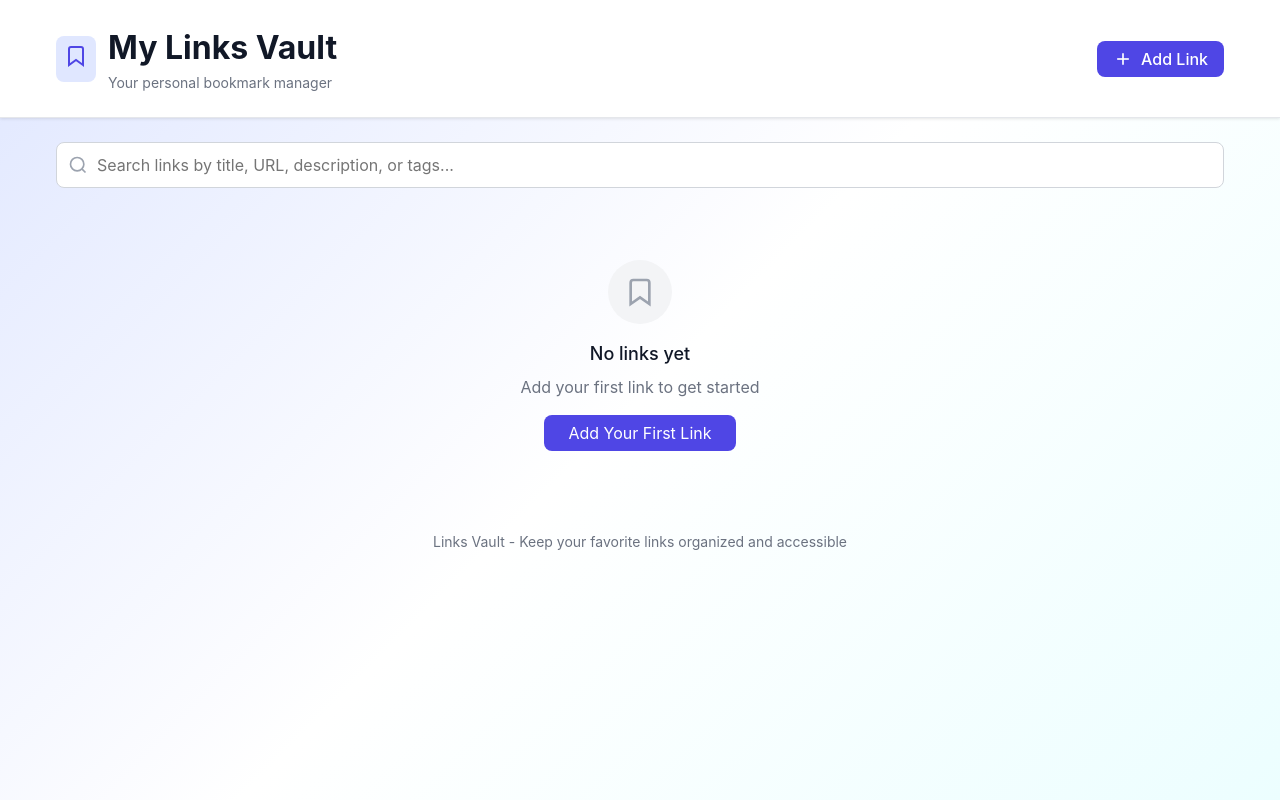
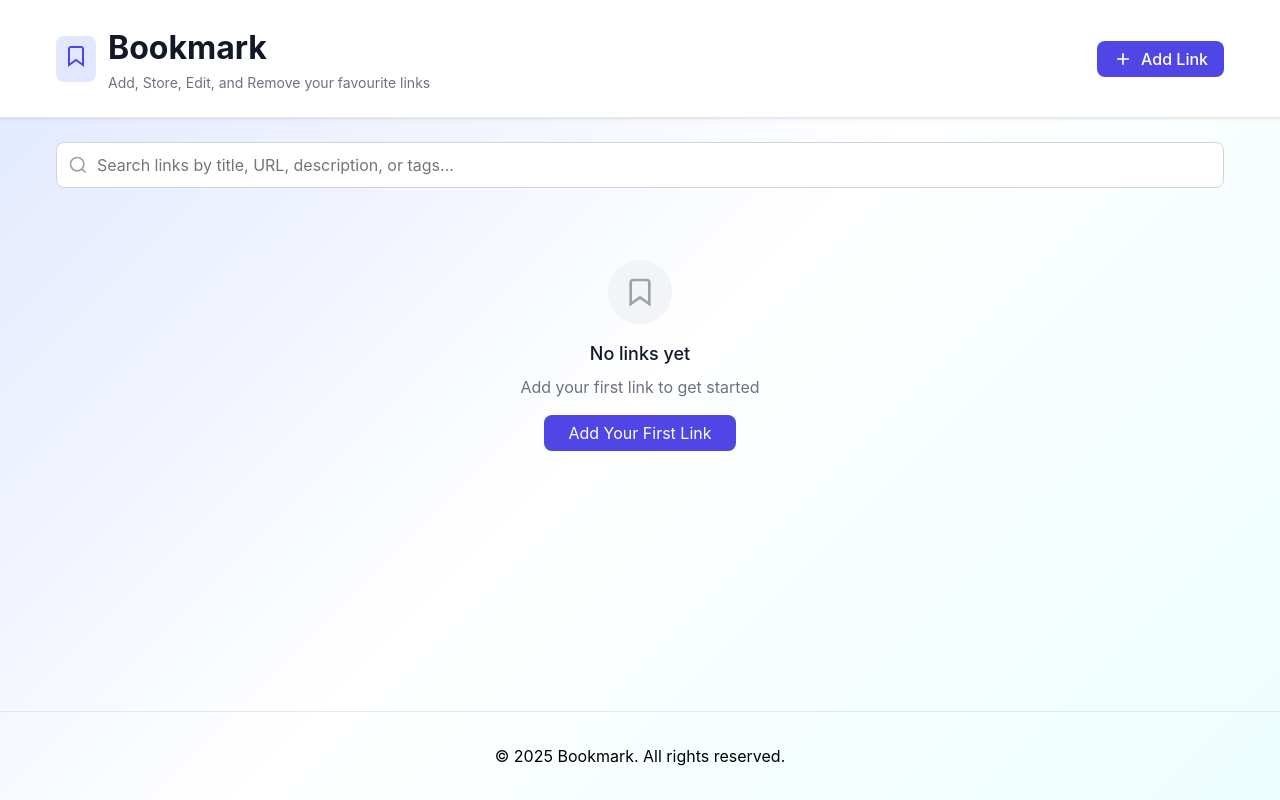
Before and after one commit to tlhololaiza/CodeTribeTask5-ReactTask2-Links-Vault-, a React (Vite) app: page / in a window 1280 px wide. Built offline with nearby package versions, Linux system fonts and the light colour scheme.

Commit message:
footer edited

```diff
--- a/src/App.css
+++ b/src/App.css
@@ -17,12 +17,7 @@
   margin-bottom: 2rem;
 }
 
-.footer {
-  text-align: center;
-  padding: 2rem 0;
-  color: #6b7280;
-  font-size: 0.875rem;
-}
+
 
 /* Responsive breakpoints */
 @media (min-width: 768px) {
--- a/src/App.tsx
+++ b/src/App.tsx
@@ -8,6 +8,7 @@ import LinkCard from './components/LinkCard/LinkCard';
 import EmptyState from './components/EmptyState/EmptyState';
 import Notification from './components/Notification/Notification';
 import './App.css';
+import Footer from './components/Footer/Footer';
 
 const App: React.FC = () => {
   const [links, setLinks] = useState<Link[]>([]);
@@ -131,9 +132,7 @@ const App: React.FC = () => {
           </div>
         )}
 
-        <footer className="footer">
-          Links Vault - Keep your favorite links organized and accessible
-        </footer>
+        <Footer/>
       </div>
     </div>
   );
--- a/src/components/Footer/Footer.css
+++ b/src/components/Footer/Footer.css
@@ -1,7 +1,11 @@
-.footer {
-  background: #1e1e2f;
-  color: white;
+footer {
+  border-top: 1px solid #e5e7eb;
+  color: black;
   text-align: center;
-  padding: 1rem;
-  margin-top: 2rem;
+  padding: 1rem 0;
+  font-size: 1rem;
+  position: fixed;
+  width: 100%;
+  bottom: 0;
+  left: 0;
 }
--- a/src/components/Footer/Footer.tsx
+++ b/src/components/Footer/Footer.tsx
@@ -1,10 +1,9 @@
-import './Footer';
-
+import './Footer.css';
 
 const Footer = () => {
   return (
     <footer className="footer">
-        <p>© {new Date().getFullYear()} Links Vault. All rights reserved.</p>
+        <p>© {new Date().getFullYear()} Bookmark. All rights reserved.</p>
     </footer>
   )
 }
--- a/src/components/Header/Header.tsx
+++ b/src/components/Header/Header.tsx
@@ -17,8 +17,8 @@ const Header: React.FC<HeaderProps> = ({ onAddClick }) => {
               </svg>
             </div>
             <div>
-              <h1 className="header-title">My Links Vault</h1>
-              <p className="header-subtitle">Your personal bookmark manager</p>
+              <h1 className="header-title">Bookmark</h1>
+              <p className="header-subtitle">Add, Store, Edit, and Remove your favourite links</p>
             </div>
           </div>
           <button onClick={onAddClick} className="add-btn">
```
Also changed, not shown: src/Pages/Home.tsx (+0 -7 lines).
